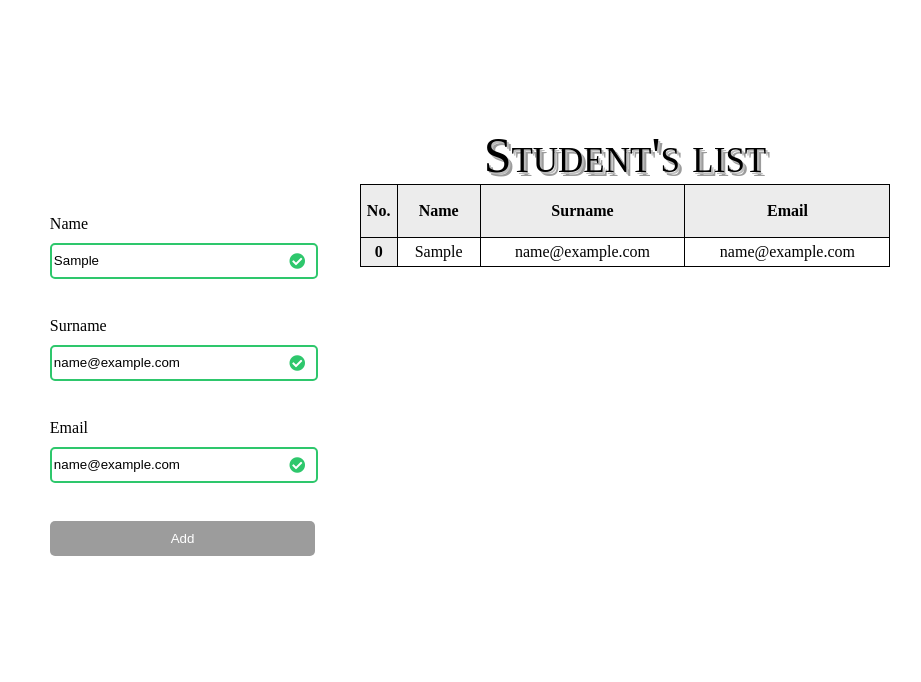
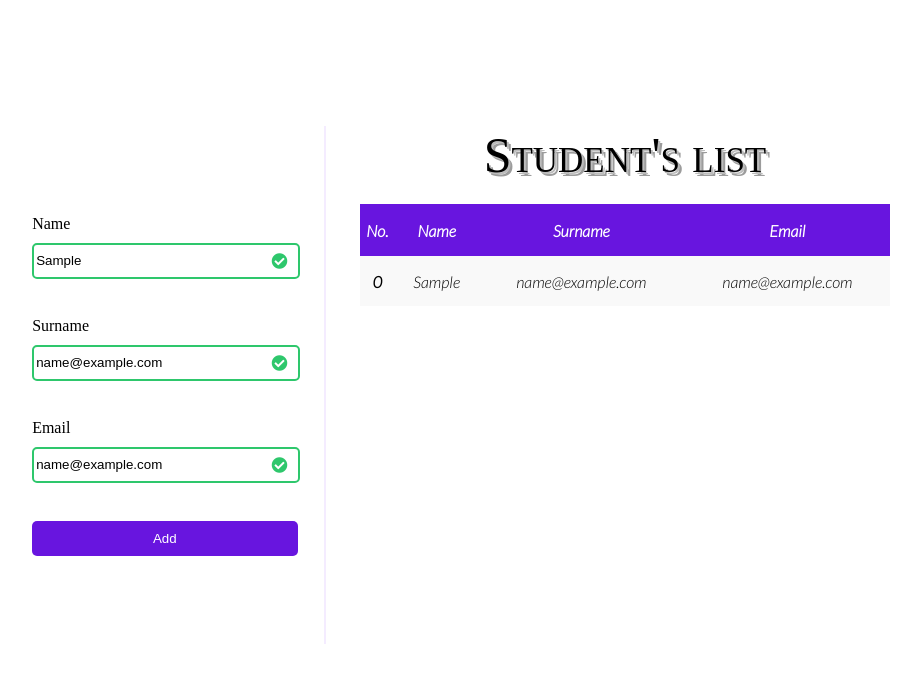
Before and after one commit to MagdalenaTrzcinska/Student-s-List, a website: page index.html in a window 1280 px wide. Both pictures are taken after typing "Sample", "name@example.com", "name@example.com" into the empty fields and a click on the button "Add". Shown: the whole page, without its empty margins (192-1113 px from the left). Drawn offline with Linux system fonts and the light colour scheme; no server answers.

Commit message:
initial commit

```diff
--- a/script.js
+++ b/script.js
@@ -1,4 +1,5 @@
 const btnAdd = document.querySelector("button");
+
 
 const firebaseConfig = {
     apiKey: "AIzaSyCIthAq7OP5fwoAZbgam594PB1KMnRGXjo",
@@ -20,21 +21,21 @@ let index = 0;
 btnAdd.addEventListener('click', (e) => {
     e.preventDefault();
 
-    if(checkInputs()) {
+    if (checkInputs()) {
         addingToBase();
     }
-
 });
 
-(function () {
+
 ref.once("value", (snapshot) => {
     let delay = 0;
 
     snapshot.forEach((childSnapshot) => {
         let data = childSnapshot.val();
         const tr = document.createElement("tr");
+        tr.className = 'person';
         let key = Object.keys(snapshot.val());
-            let id = parseInt(key[index])+1;
+        let id = parseInt(key[index]) + 1;
 
         tr.innerHTML = `<th scope="row">${id}</th>
     <td style="animation-delay:${delay}s">${data.name}</td>
@@ -45,8 +46,10 @@ btnAdd.addEventListener('click', (e) => {
         delay += 0.1;
         index++;
     });
+
 });
-})();
+
+
 
 function addingToBase() {
     firebase.database().ref('student/' + index).set({
--- a/style.css
+++ b/style.css
@@ -1,3 +1,9 @@
+@import url('https://fonts.googleapis.com/css2?family=Lato:ital,wght@1,300&display=swap');
+
+thead, tbody {
+    font-family: 'Lato', sans-serif;
+}
+
 .container {
     width: 70%;
     margin: 10% auto;
@@ -6,8 +12,9 @@
 
 form {
     width: 30%;
-    margin: 10% 5%;
+    padding: 10% 3%;
     float: left;
+    border-right: 2px solid #f4ecff;
 }
 .form-control {
     margin-bottom: 20px;
@@ -58,12 +65,19 @@ form {
 }
 
 form button {
-    background-color: #9c9c9c;
+    background-color: #6815df;
     border: #9c9c9c;
     border-radius: 5px;
     color: #fff;
     width: 100%;
     height: 35px;
+    transition: .5s;
+    outline: none;
+}
+
+form button:hover {
+    background-color: #8f4dff;
+    outline: none;
 }
 
 table {
@@ -82,10 +96,11 @@ table {
 
 }
 
-th[scope = col],
-th[scope = row] {
-    background-color: #ececec;
+th[scope = col]{
+    background-color: #6815df;
+    color: white;
 }
+
 
 th[scope = col] {
     height: 50px;
@@ -95,14 +110,25 @@ caption {
     font-variant: small-caps;
     font-size: 50px;
     text-shadow: 2px 2px 0 #bcbcbc, 4px 4px 0 #9c9c9c;
+    margin-bottom: 20px;
 }
 
 table {
     overflow: hidden;
 }
 
-table, td, th {
-    border: 1px solid black;
+
+tr:nth-child(2n+1) {
+    background-color: #f9f9f9;
+}
+
+tr:hover {
+    background-color: #f4ecff;
+    cursor: pointer;
+}
+
+tr {
+    height: 50px;
 }
 
 td {
--- a/validationForm.js
+++ b/validationForm.js
@@ -26,12 +26,14 @@ function checkInputs() {
         formControl[1].classList.add('success');
     }
 
-
     if (emailValue === '') {
-        errorMessage(2, "Enter a email.");
+        errorMessage(2, "Enter an email.");
     } else if (withoutSpace(emailValue)) {
-        errorMessage(2, "Name contains a forbidden character.");
-    } else {
+        errorMessage(2, "Email contains a forbidden character.");
+    } else if (!withoutAtRule(emailValue)) {
+        errorMessage(2, "Email must include @");
+    }
+    else {
         formControl[2].classList.add('success');
     }
 
@@ -59,3 +61,7 @@ function withoutNumbersAndSpace(name) {
 function withoutSpace(email) {
     return /\s/.test(email);
 }
+
+function withoutAtRule(email) {
+    return /@/.test(email);
+}
```
Lines whose indentation alone changed are shown as unchanged.
